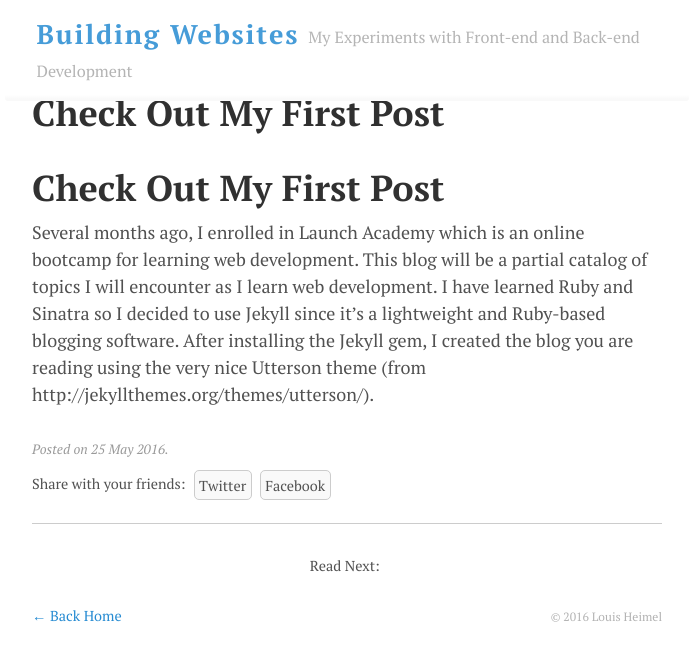
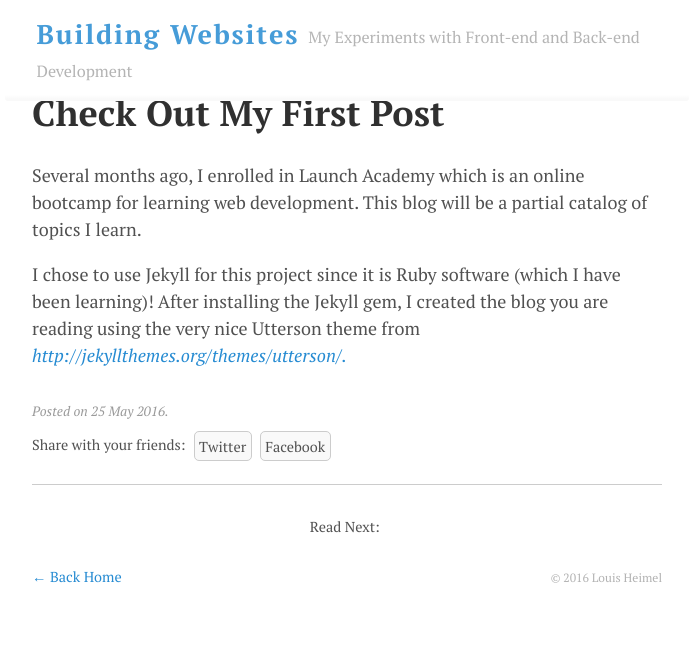
Before and after one commit to galaxyhitcher/galaxyhitcher.github.io, a Jekyll site: the page built from _posts/2016-05-25-check-out-my-first-post.md, in a window 1280 px wide. Shown: the top 661 px of the page, without its empty margins (293-985 px from the left). Built offline with Jekyll 4.4.1, drawn with Linux system fonts in a browser that asks for light colours.

Commit message:
edit first post

```diff
--- a/_posts/2016-05-25-check-out-my-first-post.md
+++ b/_posts/2016-05-25-check-out-my-first-post.md
@@ -1,3 +1,2 @@
-# Check Out My First Post
-
-Several months ago, I enrolled in Launch Academy which is an online bootcamp for learning web development. This blog will be a partial catalog of topics I will encounter as I learn web development. I have learned Ruby and Sinatra so I decided to use Jekyll since it's a lightweight and Ruby-based blogging software. After installing the Jekyll gem, I created the blog you are reading using the very nice Utterson theme (from http://jekyllthemes.org/themes/utterson/).
+<p>Several months ago, I enrolled in Launch Academy which is an online bootcamp for learning web development.  This blog will be a partial catalog of topics I learn.</p>
+<p>I chose to use Jekyll for this project since it is Ruby software (which I have been learning)!  After installing the Jekyll gem, I created the blog you are reading using the very nice Utterson theme from <i><a>http://jekyllthemes.org/themes/utterson/.</a></i></p>
```
Also changed, not shown: 16 other files.
